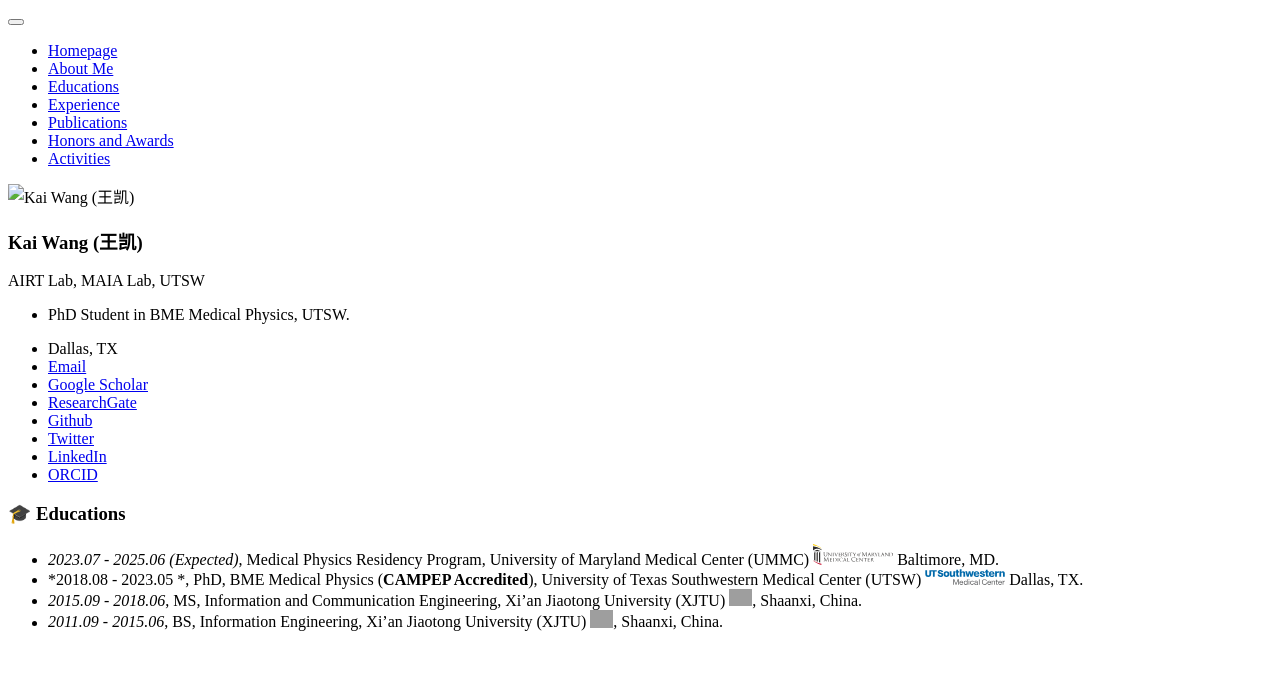
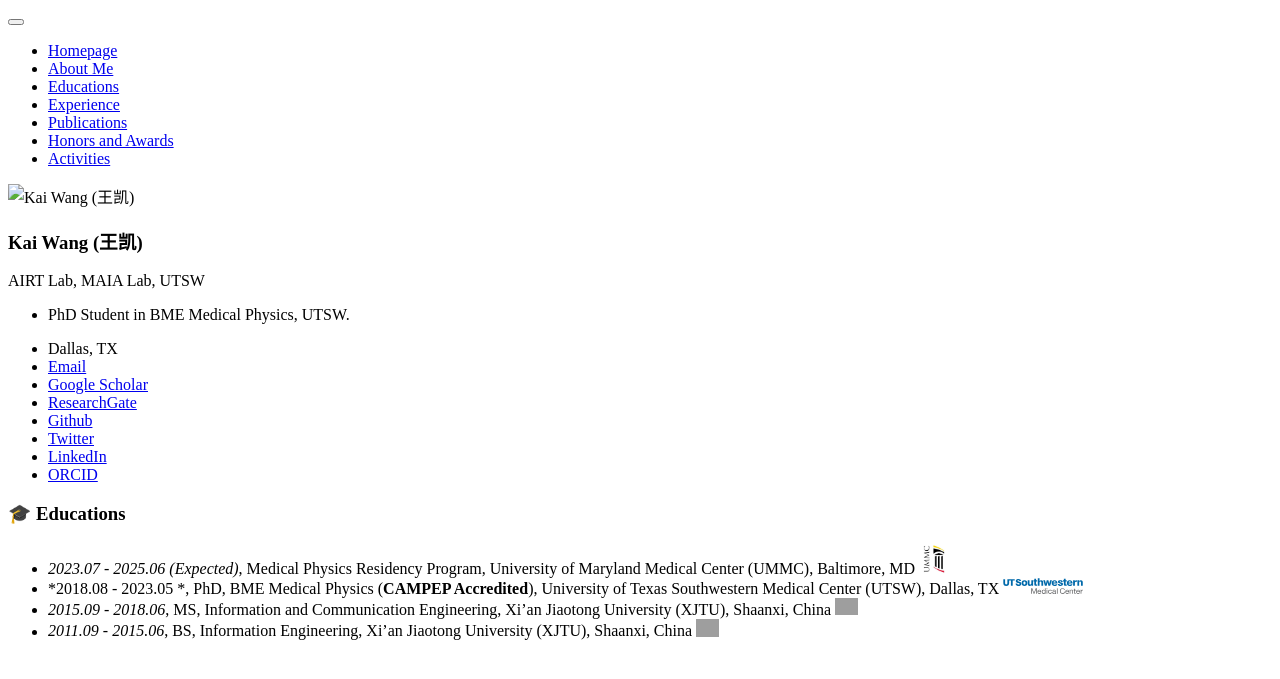
Before and after one commit to wangkaiwan/wangkaiwan.github.io, a Jekyll site: the page built from _pages/includes/edu.md, in a window 1280 px wide. Shown: the top 679 px of the page. Built offline with Jekyll 4.4.1, drawn with Linux system fonts in a browser that asks for light colours; our own code applies the rules of GitHub Pages for plain Markdown files; grey boxes are pictures that could not be loaded.

Commit message:
Update edu.md

```diff
--- a/_pages/includes/edu.md
+++ b/_pages/includes/edu.md
@@ -1,6 +1,6 @@
 
 # 🎓 Educations
-- *2023.07 - 2025.06 (Expected)*, Medical Physics Residency Program, University of Maryland Medical Center (UMMC) <a href="https://www.medschool.umaryland.edu/radonc/education/medical-physics-residency/"><img class="svg" src="/images/UMMC.svg" width="80pt"></a> Baltimore, MD.
-- *2018.08 - 2023.05 *, PhD, BME Medical Physics (**CAMPEP Accredited**), University of Texas Southwestern Medical Center (UTSW) <a href="https://www.utsouthwestern.edu/"><img class="svg" src="/images/UTSW.svg" width="80pt"></a> Dallas, TX.
-- *2015.09 - 2018.06*, MS, Information and Communication Engineering, Xi’an Jiaotong University (XJTU) <a href="http://en.xjtu.edu.cn/"><img class="svg" src="/images/XJTU.svg" width="23pt"></a>, Shaanxi, China.
-- *2011.09 - 2015.06*, BS, Information Engineering, Xi’an Jiaotong University (XJTU) <a href="http://en.xjtu.edu.cn/"><img class="svg" src="/images/XJTU.svg" width="23pt"></a>, Shaanxi, China.
+- *2023.07 - 2025.06 (Expected)*, Medical Physics Residency Program, University of Maryland Medical Center (UMMC), Baltimore, MD <a href="https://www.medschool.umaryland.edu/radonc/education/medical-physics-residency/"><img class="svg" src="/images/UMMC.jpg" width="30pt"></a>
+- *2018.08 - 2023.05 *, PhD, BME Medical Physics (**CAMPEP Accredited**), University of Texas Southwestern Medical Center (UTSW), Dallas, TX  <a href="https://www.utsouthwestern.edu/"><img class="svg" src="/images/UTSW.svg" width="80pt"></a>
+- *2015.09 - 2018.06*, MS, Information and Communication Engineering, Xi’an Jiaotong University (XJTU), Shaanxi, China  <a href="http://en.xjtu.edu.cn/"><img class="svg" src="/images/XJTU.svg" width="23pt"></a>
+- *2011.09 - 2015.06*, BS, Information Engineering, Xi’an Jiaotong University (XJTU), Shaanxi, China  <a href="http://en.xjtu.edu.cn/"><img class="svg" src="/images/XJTU.svg" width="23pt"></a>
```
